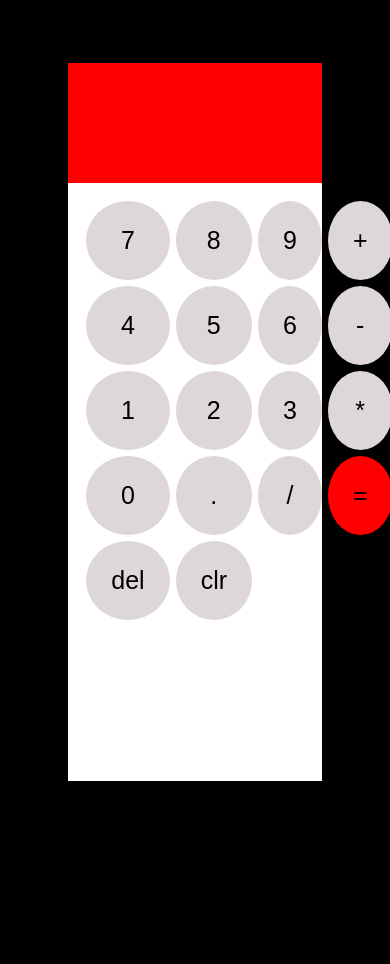
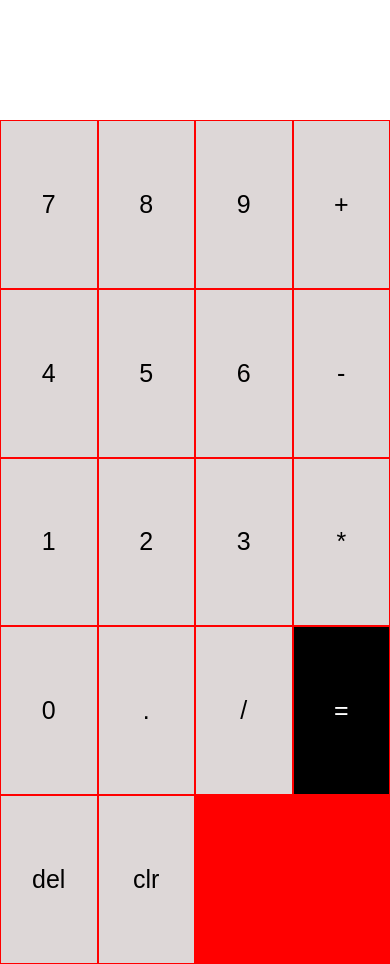
Before and after one commit to Dann-XV/Basic-js-calculator, a plain HTML site: page index.html in a window 390 px wide. Before the commit the page ends 844 px from the top, so only its background shows below. Drawn offline with Linux system fonts and the light colour scheme.

Commit message:
finally taking shape for mobile phone views

```diff
--- a/styles.css
+++ b/styles.css
@@ -15,31 +15,48 @@ body{
 }
 .display{
     height: 120px;
-    background: red;
+    background: #fff;
     text-align: right;
     font-size: 35px;
-    color: #fff;
+    color: #000;
     overflow: hidden;
 }
 .buttons{
     display: grid;
     grid-template-columns: repeat(4, 1fr);
     padding: 15px;
+    background: red;
 }
 .buttons button{
     padding: 25px;
-    border-radius: 50%;
-    margin: 3px;
+    margin: 1px;
     font-size: 25px;
     border: 0;
     background-color: #ddd7d7;
 }
 #equal{
-    background-color: red;
+    background-color: #000;
+    color: #fff;
 }
-@media screen and (max-width: 768px) {
+@media screen and (max-width: 700px) {
     .container{
-        width: 65%;
+        width: 32vw;
         height: 85%;
     }
 }
+@media screen and (max-width: 480px){
+    .container{
+        height: 100vh;
+        width: 100vw;
+        background: #000;
+    }
+    .buttons {
+        /* font-size: 10px; */
+        padding: 0;
+        width: 100%;
+        height: 100%;
+    }
+    .buttons button{
+
+    }
+}
```
